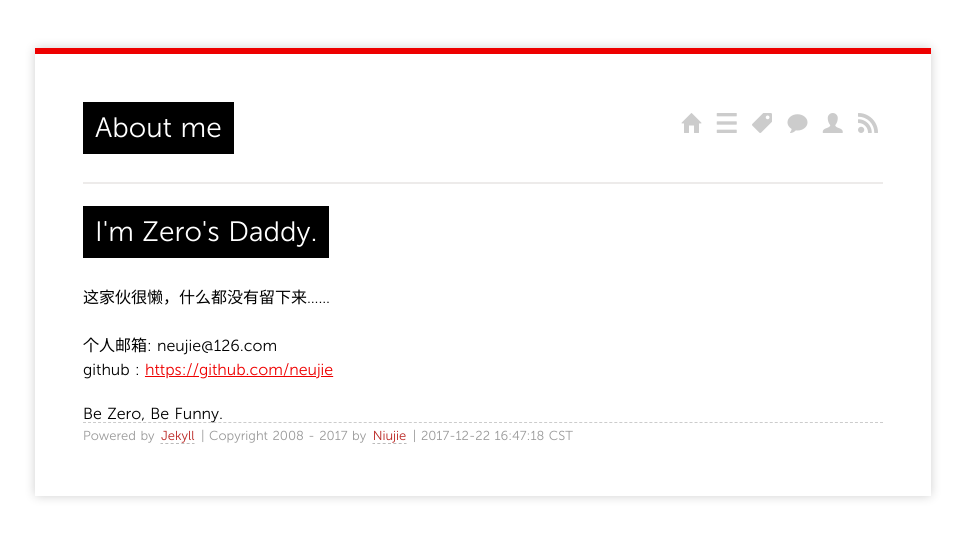
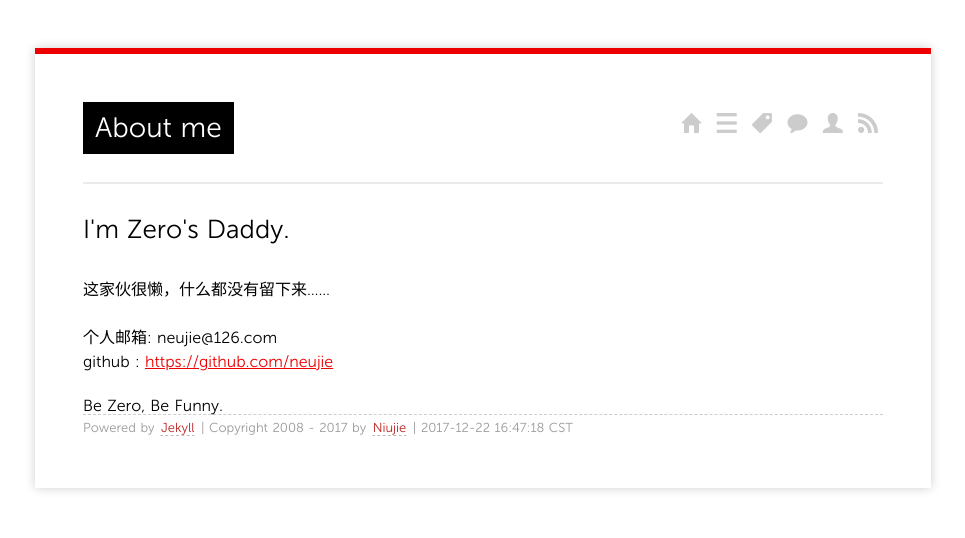
Before and after one commit to niuziru/niuziru.github.io, a Jekyll site: the page built from about/index.md, in a window 1280 px wide. Shown: the top 538 px of the page, without its empty margins (157-1122 px from the left). Built offline with Jekyll 4.4.1, drawn with Linux system fonts in a browser that asks for light colours.

Commit message:
add change

```diff
--- a/about/index.md
+++ b/about/index.md
@@ -4,7 +4,7 @@ layout: page
 comments: yes
 ---
 
-<h1 color=red> I'm Zero's Daddy.</h1>
+## `I'm Zero's Daddy.`
 
 这家伙很懒，什么都没有留下来......
 
```
